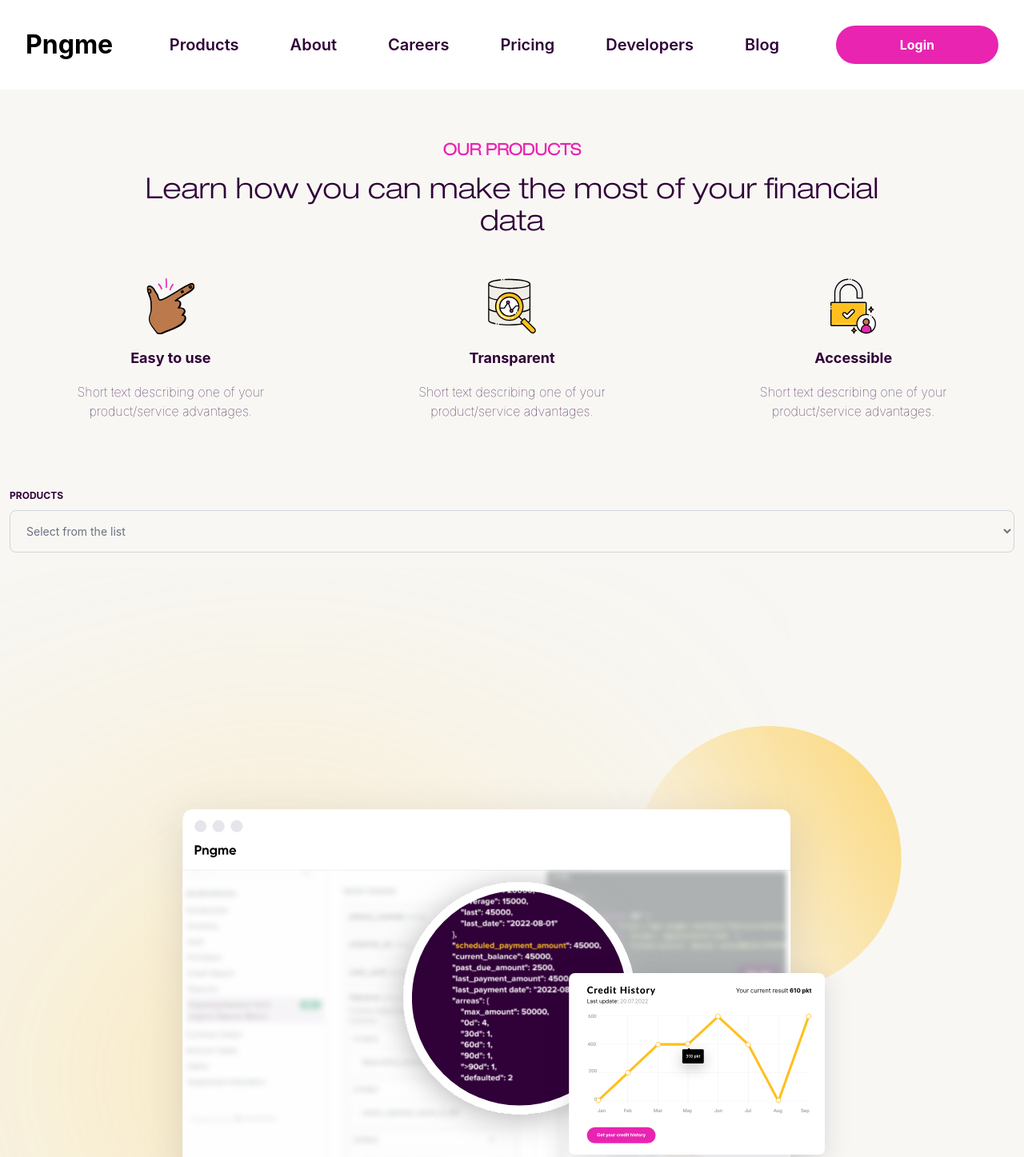
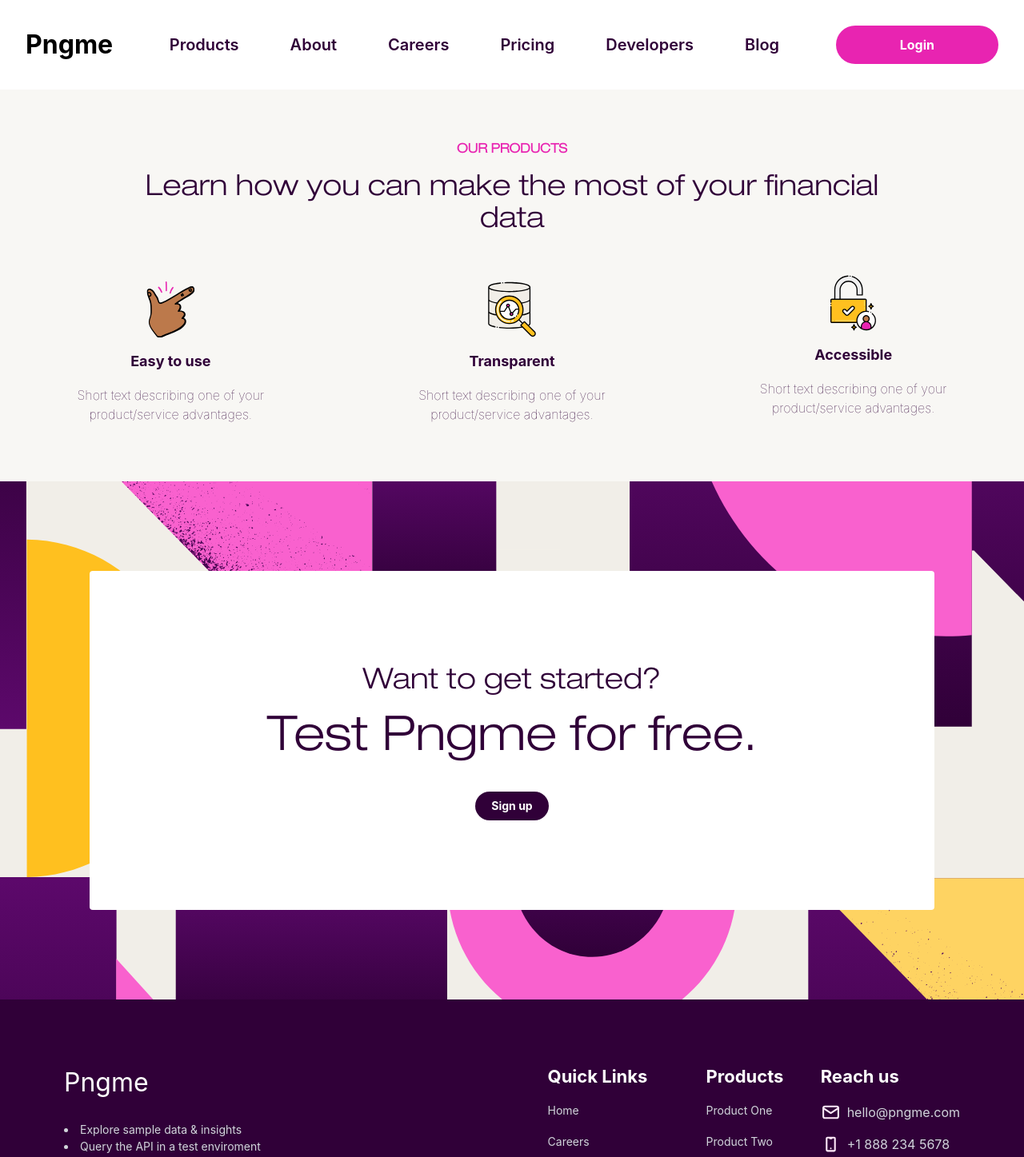
Before and after one commit to SylvesterBA/pngme-v3, a Next.js app: page /products in a window 1280 px wide. Shown: the top 1447 px of the page at 80% size. Built offline with nearby package versions, Linux system fonts and the light colour scheme.

Commit message:
mobile view of products updated

```diff
--- a/components/products/details.tsx
+++ b/components/products/details.tsx
@@ -22,8 +22,8 @@ const ProductDetails = ({ selected }: { selected: string }) => {
   }, [selected])
 
   return (
-    <div className="">
-      <Image src="/images/products/mobile-ecr.svg" alt="ECR" width={400} height={400} layout="responsive" />
+    <div className="md:hidden">
+      <Image src="/images/products/mobile-ecr.svg" alt="ECR" width={200} height={200} layout="responsive" />
       <div className="px-5 flex flex-col">
         <p className="font-pngme-helvetica text-2xl pb-3">{product.title}</p>
         <p className="font-thin pb-8">{product.description}</p>
--- a/components/products/header.tsx
+++ b/components/products/header.tsx
@@ -3,12 +3,12 @@ import Image from 'next/image'
 
 const ProductsHeader = () => (
   <>
-    <div className="font-pngme-helvetica flex flex-col items-center relative pt-16 pb-12 px-4">
-      <span className="text-primary-pink font-bold text-s md:text-xl pb-4 uppercase">Our products</span>
-      <span className="text-2xl text-center lg:text-4xl m:px-16 xl:px-32 2xl:px-64 3xl:px-96">Learn how you can make the most of your financial data</span>
+    <div className="font-pngme-helvetica flex flex-col items-center relative pt-16 pb-12 px-4 max-w-7xl mx-auto">
+      <span className="text-primary-pink font-bold text-s pb-4 uppercase md:text-base md:font-bold">Our products</span>
+      <span className="text-2xl text-center lg:text-4xl m:px-16 xl:px-32">Learn how you can make the most of your financial data</span>
     </div>
 
-    <div className="flex flex-col md:flex-row ">
+    <div className="flex flex-col md:flex-row md:justify-evenly items-center max-w-7xl mx-auto">
       <div className="flex flex-col px-14 pb-16">
         <Image
           src="/icons/products-hand.svg"
@@ -17,7 +17,7 @@ const ProductsHeader = () => (
           width={60}
         />
         <p className="py-4 text-center text-lg"><b>Easy to use</b></p>
-        <p className="text-center font-thin">Short text describing one of your product/service advantages.</p>
+        <p className="text-center font-thin md:text-sm lg:text-base">Short text describing one of your product/service advantages.</p>
       </div>
 
       <div className="flex flex-col px-14 pb-16">
@@ -28,7 +28,7 @@ const ProductsHeader = () => (
           width={60}
         />
         <p className="py-4 text-center text-lg"><b>Transparent</b></p>
-        <p className="text-center font-thin">Short text describing one of your product/service advantages.</p>
+        <p className="text-center font-thin md:text-sm lg:text-base">Short text describing one of your product/service advantages.</p>
       </div>
 
       <div className="flex flex-col px-14 pb-20">
@@ -39,7 +39,7 @@ const ProductsHeader = () => (
           width={60}
         />
         <p className="py-4 text-center text-lg"><b>Accessible</b></p>
-        <p className="text-center font-thin">Short text describing one of your product/service advantages.</p>
+        <p className="text-center font-thin md:text-sm lg:text-base">Short text describing one of your product/service advantages.</p>
       </div>
     </div>
   </>
--- a/components/products/list.tsx
+++ b/components/products/list.tsx
@@ -6,7 +6,7 @@ const ProductsList = () => {
 
   return (
     <>
-      <div className="px-3 pb-4">
+      <div className="px-3 pb-4 md:hidden">
         <label htmlFor="products" className="uppercase text-xs"><b>Products</b></label>
         <select id="products" className="border border-gray-300 bg-secondary-beige mt-2 py-4 pl-4 text-sm rounded-lg block w-full text-gray-500" onChange={({ target: { value }}) => setSelected(value === 'Select' ? "ECR" : value)}>
           <option value="Select" selected>Select from the list</option>
@@ -20,7 +20,6 @@ const ProductsList = () => {
       </div>
 
       <ProductDetails selected={selected} />
-
     </>
   )
 }
```
